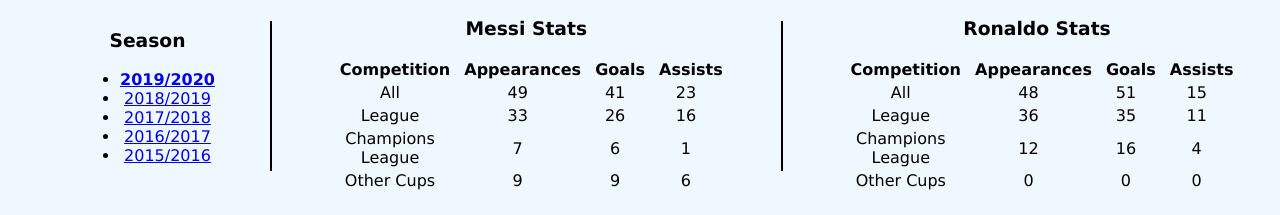
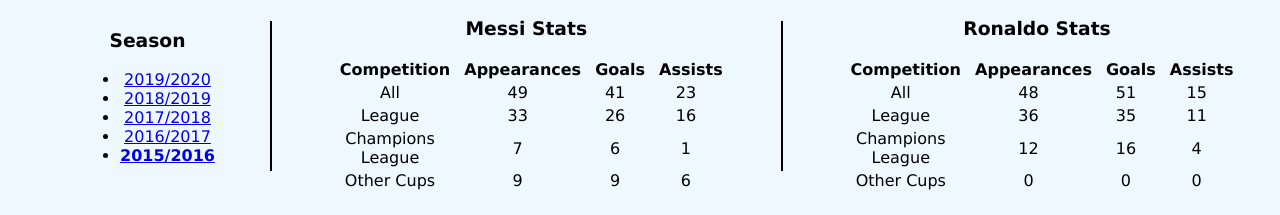
Before and after one commit to Developer-Hamza/messivronaldo.github.io, a plain HTML site: page 2016.html in a window 1280 px wide. Shown: the part 394-609 px from the top of the page. Drawn offline with Linux system fonts and the light colour scheme.

Commit message:
Update 2016.html

```diff
--- a/2016.html
+++ b/2016.html
@@ -30,11 +30,11 @@
         <div class="container_season">
             <h3>Season</h3>
             <ul>
-                <li> <a class="year_single" href="Index.html"><b>2019/2020</b></a> </li>
+                <li> <a class="year_single" href="Index.html">2019/2020</a> </li>
                 <li> <a class="year_single" href="2019.html">2018/2019</a> </li>
                 <li> <a class="year_single" href="2018.html">2017/2018</a> </li>
                 <li> <a class="year_single" href="2017.html">2016/2017</a> </li>
-                <li> <a class="year_single" href="2016.html">2015/2016</a> </li>
+                <li> <a class="year_single" href="2016.html"><b>2015/2016</b></a> </li>
             </ul>
         </div>
 
```
